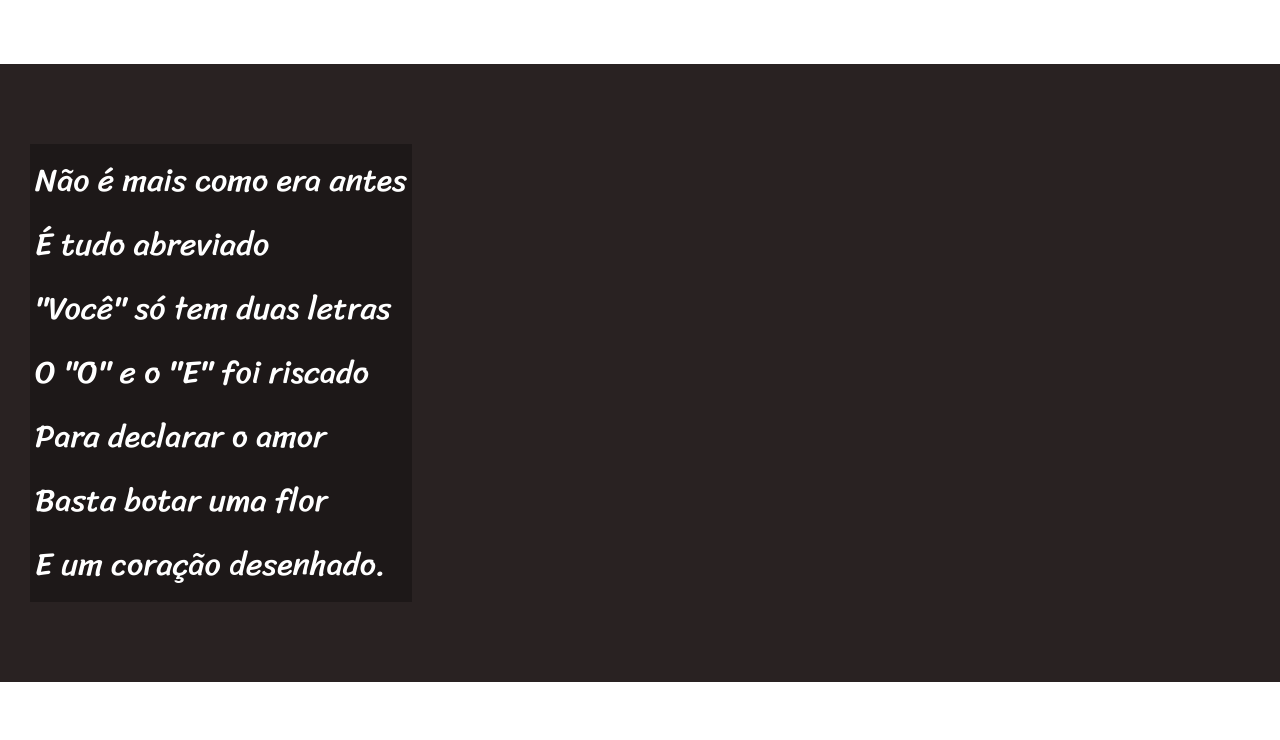
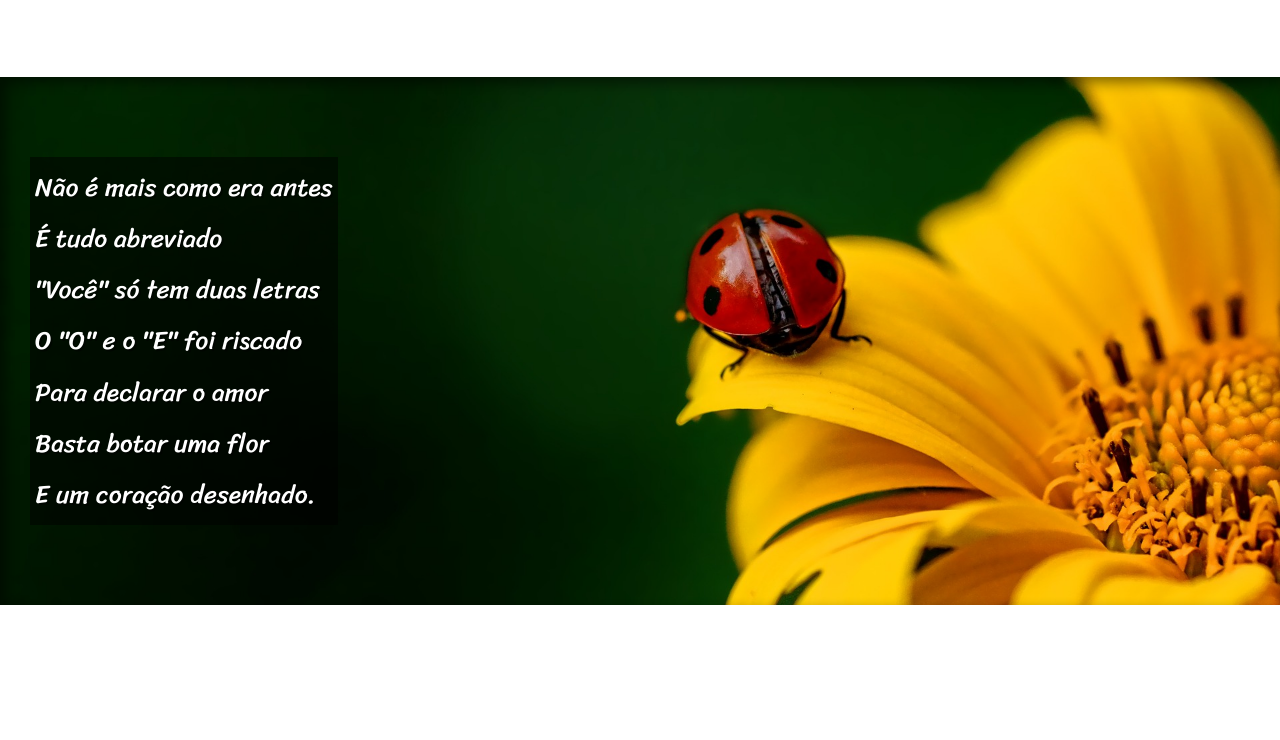
Before and after one commit to RobsonMatoz/HTML-CSS, a plain HTML site: page Desafios/des012/index.html in a window 1280 px wide. Shown: the part 880-1620 px from the top of the page. Drawn offline with Linux system fonts and the light colour scheme; a web font is replaced by a local one.

Commit message:
Adicionado imagens com efeito parallax.

```diff
--- a/Desafios/des012/estilo/style.css
+++ b/Desafios/des012/estilo/style.css
@@ -44,17 +44,23 @@ header a:hover, footer a:hover{
 }
 section{
     font-family: var(--fonte3);
-    font-size: 2.5vw;
+    font-size: 2vw;
     padding-top: 10vh;
     padding-bottom: 10vh;
     line-height: 2em;
     padding-left: 30px;
 }
+section > p{
+    padding: 2em;
+}
+
 section.imagem > p{
     display: inline-block;
     padding: 5px;
     border-style: initial;
-    background-color: rgba(0, 0, 0, 0.301);
+    background-color: rgba(0, 0, 0, 0.516);
+    text-shadow: 2px 2px 0px rgba(0, 0, 0, 0.436);
+
 }
 section.normal{
     background-color: white;
@@ -63,14 +69,22 @@ section.normal{
 section.imagem{
     background-color: rgb(41, 34, 34);
     color: white;
+    box-shadow: inset 6px 6px 13px 0px rgba(0, 0, 0, 0.486);
+    background-size: cover;
+    background-attachment: fixed;
 }
+section#img01{
+    background-image: url('../imagens/background001.jpg');
+    background-position: right center;
 
 
 
+}
+section#img02{
+    background-image: url('../imagens/background002.jpg');
 
 
-
-
+}
 
 
 
--- a/Desafios/des012/index.html
+++ b/Desafios/des012/index.html
@@ -26,7 +26,7 @@
         </p>
     </section>
 
-    <section class="imagem">
+    <section class="imagem" id="img01">
             <p>
                 Não é mais como era antes <br>
                 É tudo abreviado <br>
@@ -60,7 +60,7 @@
         </p>
     </section>
 
-    <section class="imagem">
+    <section class="imagem" id="img02">
         <p>
             Tenho saudade das cartas <br>
             Escritas com a própria mão <br>
```
